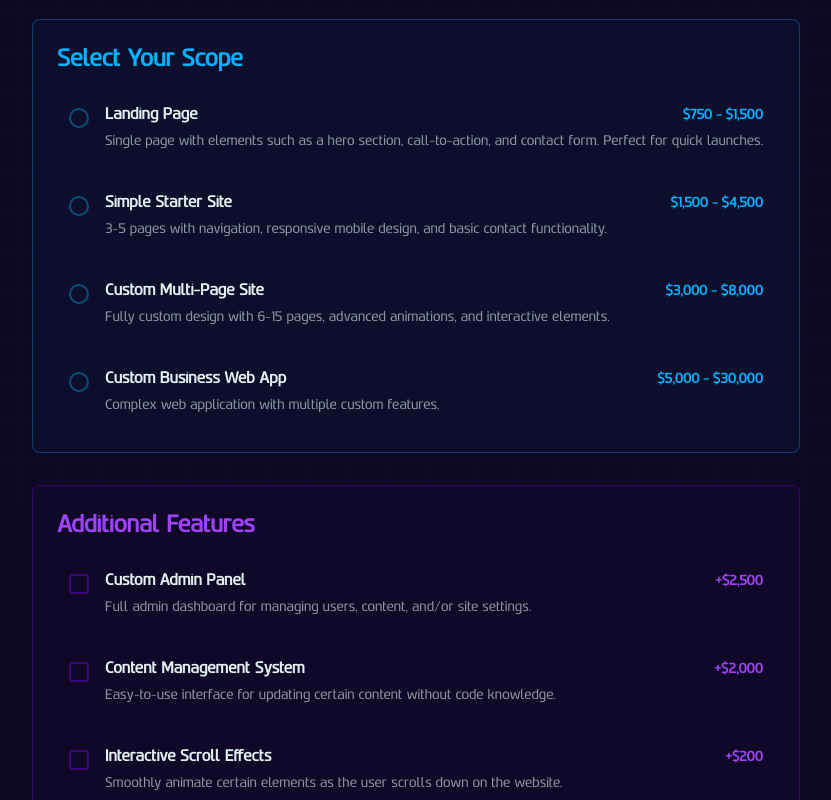
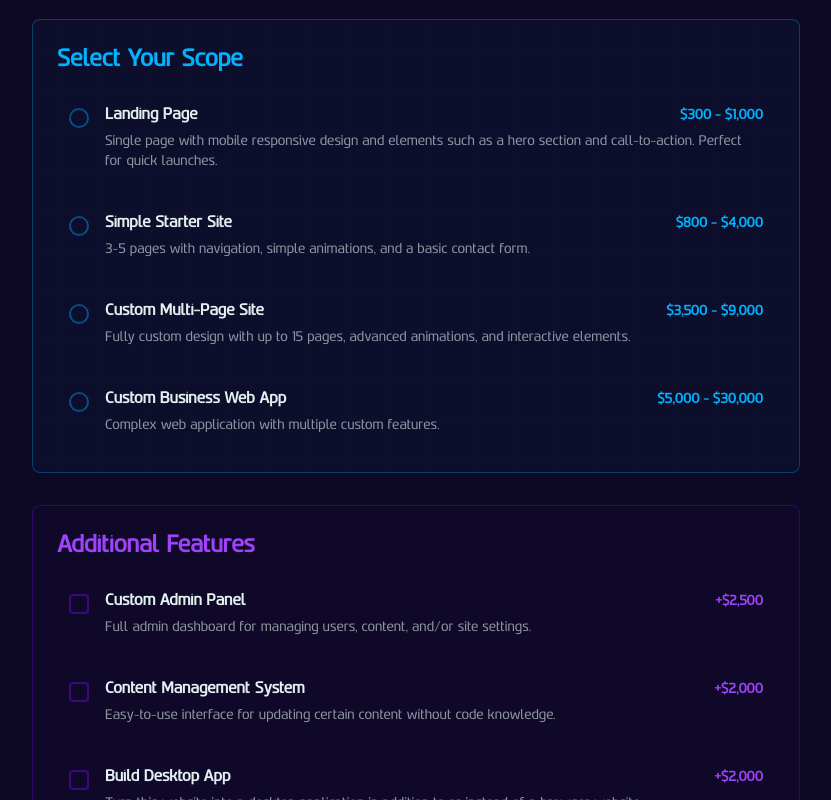
Before and after one commit to Zytronium/zytronium_webworks, a Next.js app: page /order in a window 1280 px wide. Shown: the part 300-1100 px from the top of the page, without its empty margins (224-1055 px from the left). Built offline with nearby package versions, Linux system fonts and the light colour scheme.

Commit message:
Update pricing structure, add new feature descriptions, and adjust grid styles on the Pricing page. Refine styling in globals.css and remove unused elements in Footer

```diff
--- a/src/app/globals.css
+++ b/src/app/globals.css
@@ -72,7 +72,7 @@ body {
 
 ::-webkit-scrollbar-track {
   background: var(--background);
-  border-left: 1px solid var(--secondary);
+  border-left: 1px solid var(--color-logo-bg-start);
 }
 
 ::-webkit-scrollbar-thumb {
--- a/src/app/order/page.tsx
+++ b/src/app/order/page.tsx
@@ -58,7 +58,7 @@ export default function PricingPage() {
     const handleSubmit = (e: React.FormEvent) => {
         e.preventDefault();
         console.log({selectedScope, selectedFeatures, formData});
-        alert("Form submitted! (This is a demo - no actual submission)");
+        alert("Form not submitted. (This feature is not implemented yet)");
     };
 
     return (
--- a/src/app/pricing/page.tsx
+++ b/src/app/pricing/page.tsx
@@ -53,7 +53,7 @@ export default function PricingPage() {
                 <div className="mb-16">
                     <h2 className="text-3xl font-bold mb-6 text-center">Additional Features</h2>
                     <div
-                        className="grid grid-cols-1 sm:grid-cols-2 lg:grid-cols-5 gap-4 max-w-6xl mx-auto">
+                        className="grid grid-cols-1 sm:grid-cols-2 lg:grid-cols-3 gap-4 max-w-6xl mx-auto">
                         {Object.entries(additionalFeatures).map(([feature, price]) => (
                             <div
                                 key={feature}
--- a/src/components/Footer.tsx
+++ b/src/components/Footer.tsx
@@ -124,8 +124,6 @@ export default function Footer() {
                                            transition-colors duration-200"
                                 style={{ clipPath: "polygon(8px 0%,100% 0%,100% calc(100% - 8px),calc(100% - 8px) 100%,0% 100%,0% 8px)" }}
                             >
-                                {/* Pulsing dot */}
-                                <span className="w-1 h-1 rounded-full bg-primary animate-pulse flex-shrink-0" />
 
                                 {/* Hover fill */}
                                 <span
@@ -157,7 +155,6 @@ export default function Footer() {
                             © {new Date().getFullYear()} Zytronium. All rights reserved.
                         </p>
                         <div className="flex items-center gap-1 order-1 sm:order-2">
-                            <span className="w-1 h-1 rounded-full bg-primary/50 animate-pulse" />
                             <span className="text-foreground/30 text-xs tracking-widest uppercase ml-1">
                                 Built for the future
                             </span>
--- a/src/lib/pricing.ts
+++ b/src/lib/pricing.ts
@@ -1,25 +1,27 @@
 export const pricingMap = {
-    "Landing Page": [750, 1500], /* scope : range[min, max] */
-    "Simple Starter Site": [1500, 4500],
-    "Custom Multi-Page Site": [3000, 8000],
+    "Landing Page":            [300, 1000], /* scope : range[min, max] */
+    "Simple Starter Site":     [800, 4000],
+    "Custom Multi-Page Site":  [3500, 9000],
     "Custom Business Web App": [5000, 30000]
 }
 export const additionalFeatures = { /* 0 = custom quote; < 0 = +n% (on top of total, not a discount) */
-    "Custom Admin Panel": 2500,
-    "Content Management System": 2000,
-    "Interactive Scroll Effects": 200,
-    "Expedite Development": -30, /* +30% */
-    "Other": 0 /* *price for other features will be negotiated */
+    "Custom Admin Panel":         2500,
+    "Content Management System":  2000,
+    "Build Desktop App":          2000,
+    "Interactive Scroll Effects": 250,
+    "Expedite Development":      -30, /* +30% */
+    "Other":                      0  /* custom quote */
 }
 export const scopeDescriptions: Record<string, string> = {
-    "Landing Page": "Single page with elements such as a hero section, call-to-action, and contact form. Perfect for quick launches.",
-    "Simple Starter Site": "3-5 pages with navigation, responsive mobile design, and basic contact functionality.",
-    "Custom Multi-Page Site": "Fully custom design with 6-15 pages, advanced animations, and interactive elements.",
-    "Custom Business Web App": "Complex web application with multiple custom features."
+    "Landing Page": "Single page with mobile responsive design and elements such as a hero section and call-to-action. Perfect for quick launches.",
+    "Simple Starter Site": "3-5 pages with navigation, simple animations, and a basic contact form.",
+    "Custom Multi-Page Site": "Fully custom design with up to 15 pages, advanced animations, and interactive elements.",
+    "Custom Business Web App": "Complex web application with multiple custom features.",
 }
 export const featureDescriptions: Record<string, string> = {
     "Custom Admin Panel": "Full admin dashboard for managing users, content, and/or site settings.",
     "Content Management System": "Easy-to-use interface for updating certain content without code knowledge.",
+    "Build Desktop App": "Turn this website into a desktop application in addition to or instead of a browser website.",
     "Interactive Scroll Effects": "Smoothly animate certain elements as the user scrolls down on the website.",
     "Expedite Development": "Focus more on development speed while maintaining high quality and functionality.",
     "Other": "Have something specific in mind? You'll be provided a custom quote for your needs."
```
